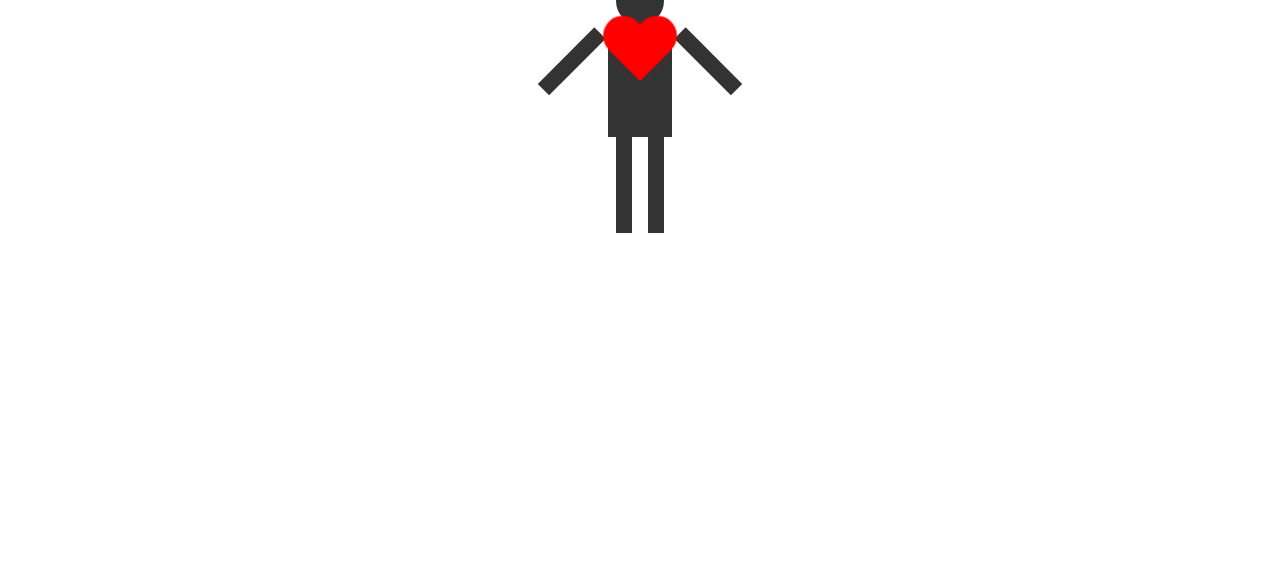
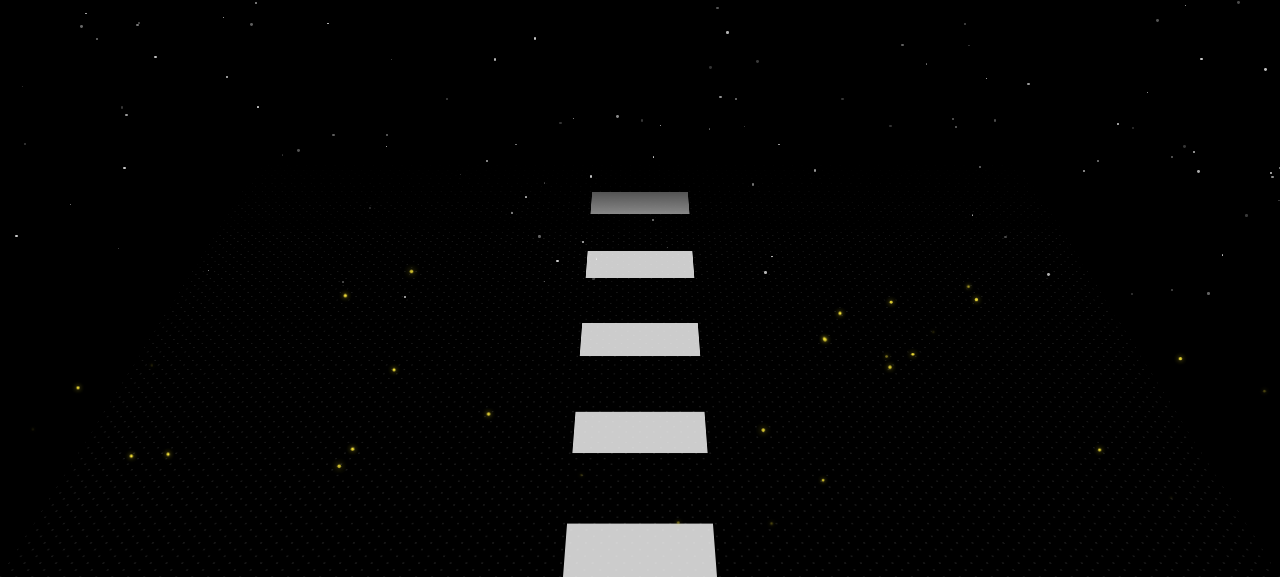
Before and after one commit to jiaqiaoyou/jiaqiaoyou.github.io, a website: page index.html in a window 1280 px wide. Shown: the part 263-840 px from the top of the page. Before the commit the page ends 800 px from the top, so only its background shows below. Drawn offline with Linux system fonts and the light colour scheme.

Commit message:
starry night

```diff
--- a/index.html
+++ b/index.html
@@ -1,164 +1,176 @@
 <!DOCTYPE html>
 <html>
 <head>
-    <title>Heart Shape Animation</title>
+    <title>Starry Field</title>
     <meta name="viewport" content="width=device-width, initial-scale=1.0">
     <style>
         body {
-            display: flex;
-            justify-content: center;
-            align-items: center;
+            margin: 0;
             min-height: 100vh;
-            margin: 0;
-            background: #fff;
+            background: #000;
             overflow: hidden;
+            position: relative;
+            perspective: 1000px;
         }
 
-        .figure {
-            width: 200px;
-            height: 400px;
-            position: relative;
-            transform: scale(0.8);
+        /* Stars background */
+        .star {
+            position: fixed;
+            width: 2px;
+            height: 2px;
+            background: white;
+            border-radius: 50%;
+            animation: twinkle 3s infinite;
         }
 
-        @media screen and (max-width: 480px) {
-            .figure {
-                transform: scale(0.6);
+        @keyframes twinkle {
+            0% { opacity: 0.2; }
+            50% { opacity: 0.8; }
+            100% { opacity: 0.2; }
+        }
+
+        /* Road with perspective */
+        .road {
+            position: fixed;
+            bottom: -5vh;
+            width: 100%;
+            height: 100vh;
+            background: linear-gradient(0deg,
+                #1c1c1c 0%,
+                #2c2c2c 100%
+            );
+            transform: rotateX(60deg);
+            transform-origin: bottom;
+            left: 0;
+            box-shadow: inset 0 0 20px rgba(0,0,0,0.5);
+            background-image:
+                radial-gradient(circle at center, rgba(60,60,60,0.4) 1px, transparent 1px),
+                radial-gradient(circle at center, rgba(60,60,60,0.4) 1px, transparent 1px);
+            background-size: 16px 16px;
+            background-position: 0 0, 8px 8px;
+        }
+
+        /* Road markings */
+        .road::before {
+            content: '';
+            position: absolute;
+            width: 12%;
+            height: 100%;
+            left: 44%;
+            background: repeating-linear-gradient(
+                0deg,
+                rgba(255,255,255,0.8) 0%,
+                rgba(255,255,255,0.8) 8%,
+                transparent 8%,
+                transparent 20%
+            );
+        }
+
+        /* Horizon effect */
+        .road::after {
+            content: '';
+            position: absolute;
+            top: 0;
+            left: 0;
+            width: 100%;
+            height: 100%;
+            background: linear-gradient(
+                to bottom,
+                rgba(0,0,0,1) 0%,
+                rgba(0,0,0,0) 30%
+            );
+            pointer-events: none;
+        }
+
+        /* Moon */
+        .moon {
+            position: fixed;
+            width: 120px;
+            height: 120px;
+            background: radial-gradient(circle at 40% 40%,
+                #ffffff 0%,
+                #f0f0f0 50%,
+                #e0e0e0 100%
+            );
+            border-radius: 50%;
+            top: 10%;
+            left: 50%;
+            transform: translateX(-50%);
+            box-shadow: 0 0 60px rgba(255,255,255,0.6);
+            opacity: 0.9;
+        }
+
+        .moon::before {
+            content: '';
+            position: absolute;
+            width: 20px;
+            height: 20px;
+            background: rgba(200,200,200,0.3);
+            border-radius: 50%;
+            top: 30%;
+            left: 25%;
+        }
+
+        .moon::after {
+            content: '';
+            position: absolute;
+            width: 30px;
+            height: 30px;
+            background: rgba(200,200,200,0.2);
+            border-radius: 50%;
+            top: 60%;
+            left: 55%;
+        }
+
+        /* Fireflies */
+        .firefly {
+            position: fixed;
+            width: 3px;
+            height: 3px;
+            background: #ffeb3b;
+            border-radius: 50%;
+            box-shadow: 0 0 5px #ffeb3b;
+            animation: float 15s infinite linear;
+        }
+
+        @keyframes float {
+            0% { transform: translate(0, 0) scale(0.8); opacity: 0; }
+            25% { opacity: 1; }
+            50% { transform: translate(100px, -50px) scale(1.2); opacity: 0.8; }
+            75% { opacity: 1; }
+            100% { transform: translate(0, 0) scale(0.8); opacity: 0; }
+        }
+    </style>
+    <script>
+        window.onload = function() {
+            const body = document.body;
+            // Create random stars
+            for(let i = 0; i < 200; i++) {
+                const star = document.createElement('div');
+                star.className = 'star';
+                star.style.left = Math.random() * 100 + '%';
+                star.style.top = Math.random() * 70 + '%';
+                const size = Math.random() * 2 + 1;
+                star.style.width = size + 'px';
+                star.style.height = size + 'px';
+                star.style.animationDelay = Math.random() * 3 + 's';
+                body.appendChild(star);
+            }
+
+            // Add fireflies
+            for(let i = 0; i < 30; i++) {
+                const firefly = document.createElement('div');
+                firefly.className = 'firefly';
+                firefly.style.left = Math.random() * 100 + '%';
+                firefly.style.bottom = Math.random() * 30 + '%';
+                firefly.style.animationDelay = -Math.random() * 15 + 's';
+                body.appendChild(firefly);
             }
         }
-
-        .head {
-            width: 60px;
-            height: 60px;
-            background: #333;
-            border-radius: 50%;
-            position: absolute;
-            top: 0;
-            left: 70px;
-        }
-
-        .body {
-            width: 80px;
-            height: 140px;
-            background: #333;
-            position: absolute;
-            top: 60px;
-            left: 60px;
-        }
-
-        .arm {
-            width: 20px;
-            height: 100px;
-            background: #333;
-            position: absolute;
-            transform-origin: top center;
-        }
-
-        .arm-left {
-            left: 40px;
-            top: 70px;
-            animation: leftArmMove 2s infinite;
-        }
-
-        .arm-right {
-            right: 40px;
-            top: 70px;
-            animation: rightArmMove 2s infinite;
-        }
-
-        .leg {
-            width: 20px;
-            height: 120px;
-            background: #333;
-            position: absolute;
-            top: 200px;
-        }
-
-        .leg-left {
-            left: 70px;
-        }
-
-        .leg-right {
-            right: 70px;
-        }
-
-        @keyframes leftArmMove {
-            0% { transform: rotate(0deg); }
-            50% { transform: rotate(45deg); }
-            100% { transform: rotate(0deg); }
-        }
-
-        @keyframes rightArmMove {
-            0% { transform: rotate(0deg); }
-            50% { transform: rotate(-45deg); }
-            100% { transform: rotate(0deg); }
-        }
-
-        .heart {
-            opacity: 0;
-            position: absolute;
-            width: 100px;
-            height: 90px;
-            top: 50px;
-            left: 50%;
-            transform: translateX(-50%);
-            animation: heartAppear 2s infinite;
-        }
-
-        .heart:before,
-        .heart:after {
-            position: absolute;
-            content: "";
-            left: 50px;
-            top: 0;
-            width: 50px;
-            height: 80px;
-            background: red;
-            border-radius: 50px 50px 0 0;
-            transform: rotate(-45deg);
-            transform-origin: 0 100%;
-        }
-
-        .heart:after {
-            left: 0;
-            transform: rotate(45deg);
-            transform-origin: 100% 100%;
-        }
-
-        @keyframes heartAppear {
-            0% { opacity: 0; transform: translateX(-50%) scale(0); }
-            50% { opacity: 1; transform: translateX(-50%) scale(1); }
-            100% { opacity: 0; transform: translateX(-50%) scale(0); }
-        }
-
-        .text {
-            position: absolute;
-            width: 100%;
-            text-align: center;
-            top: -40px;
-            font-size: 36px;
-            color: red;
-            opacity: 0;
-            animation: textAppear 2s infinite;
-        }
-
-        @keyframes textAppear {
-            0% { opacity: 0; transform: scale(0); }
-            50% { opacity: 1; transform: scale(1); }
-            100% { opacity: 0; transform: scale(0); }
-        }
-    </style>
+    </script>
 </head>
 <body>
-    <div class="figure">
-        <div class="head"></div>
-        <div class="body"></div>
-        <div class="arm arm-left"></div>
-        <div class="arm arm-right"></div>
-        <div class="leg leg-left"></div>
-        <div class="leg leg-right"></div>
-        <div class="heart"></div>
-        <div class="text">love ssq</div>
-    </div>
+    <div class="moon"></div>
+    <div class="road"></div>
 </body>
 </html>
```
